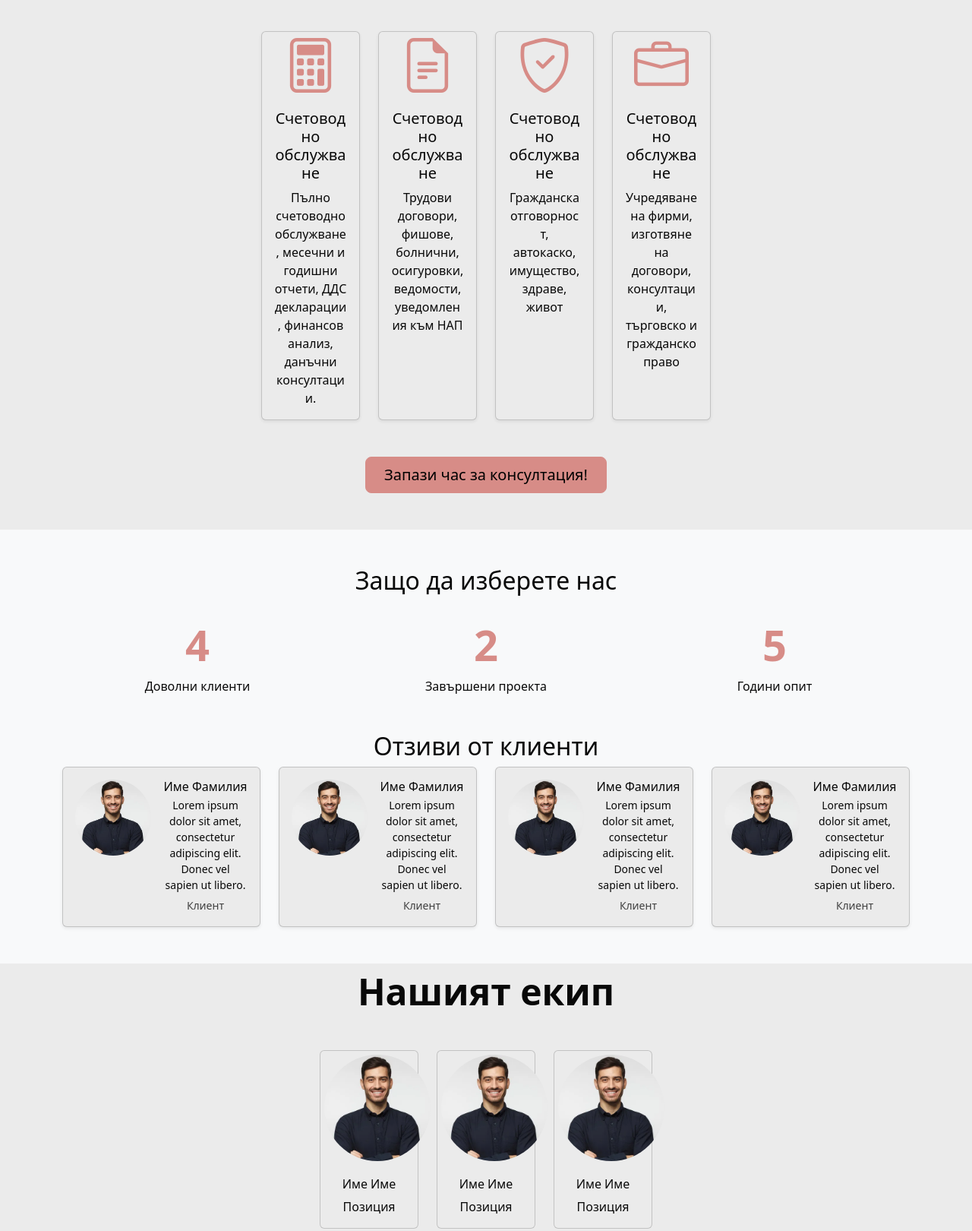
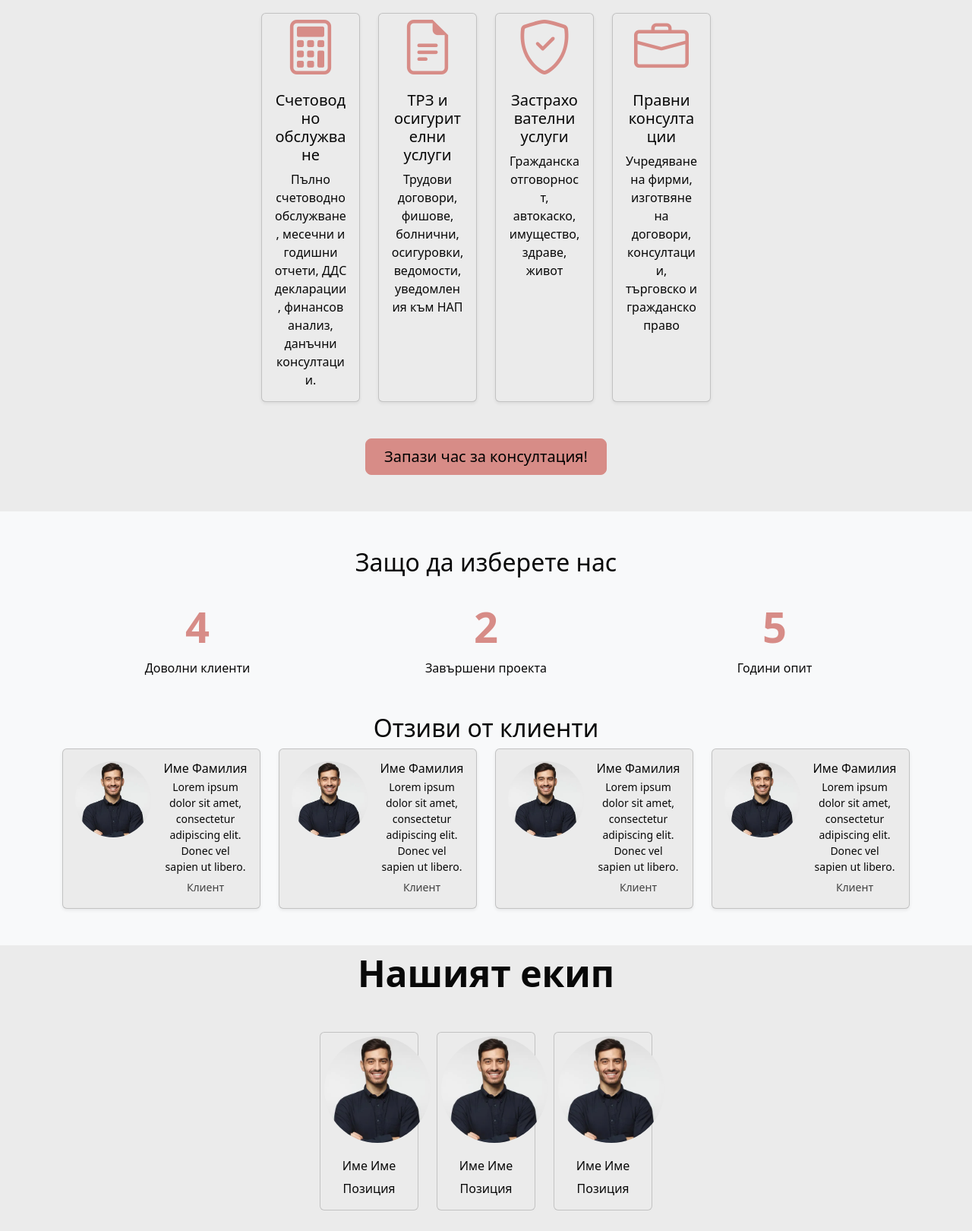
Before and after one commit to Urek00Bg/SandMConsultCompanyLtd, a website: page index.html in a window 1280 px wide. Shown: the part 460-2080 px from the top of the page at 76% size. Drawn offline with nearby package versions, Linux system fonts and the light colour scheme; a web font is replaced by a local one.

Commit message:
1.1.5 more accessability

```diff
--- a/index.html
+++ b/index.html
@@ -29,7 +29,8 @@
 
 
   <body>
-    <main>
+    <a href="#main" class="visually-hidden-focusable">Пропусни към съдържанието</a>
+    <main id="main">
       <header>
       <nav class="navbar navbar-expand-lg bg-body-tertiary">
         <div class="container-fluid">
@@ -64,9 +65,9 @@
   <!--<svg xmlns="http://www.w3.org/2000/svg" viewBox="0 0 1440 320">
     <path fill="#0099ff" fill-opacity="1" d="M0,32L120,48C240,64,480,96,720,96C960,96,1200,64,1320,48L1440,32L1440,320L1320,320C1200,320,960,320,720,320C480,320,240,320,120,320L0,320Z"></path>
   </svg>-->
-    <div class="px-4 py-5  text-center">
-      <img class="d-block mx-auto mb-4" src="./assets/images/logo.webp" alt="" width="172" height="157">
-      <h1 class="display-5 fw-bold">СиМ Консулт Къмпани</h1>
+  <div class="px-4 py-5 text-center">
+    <img src="./assets/images/logo.webp" alt="Лого на СиМ Консулт Къмпани" width="172" height="157">
+    <h1 id="hero-title" class="display-5 fw-bold">СиМ Консулт Къмпани</h1>
       <p> Заедно градим стабилност и сигурност – цялостно счетоводно обслужване, ТРЗ и осигурителни услуги,<br>
       застрахователна защита и професионални правни консултации за вашия бизнес.</p>
       <div class="col-lg-6 mx-auto">
@@ -90,7 +91,7 @@
             <div class="card h-100 shadow-sm text-center">
                 <center> <i class="bi bi-file-earmark-text display-2 text-primary mb-3"></i></center>
               <div class="card-body">
-                <h2 class="h5 card-title">Счетоводно обслужване</h2>
+                <h2 class="h5 card-title">ТРЗ и осигурителни услуги</h2>
                 <p class="card-text">Трудови договори, фишове, болнични, осигуровки, ведомости, уведомления към НАП</p>
 
               </div>
@@ -102,7 +103,7 @@
             <div class="card h-100 shadow-sm text-center">
                 <center> <i class="bi bi-shield-check display-2 text-primary mb-3"></i></center>
               <div class="card-body">
-                <h2 class="h5 card-title">Счетоводно обслужване</h2>
+                <h2 class="h5 card-title">Застрахователни услуги</h2>
                 <p class="card-text">Гражданска отговорност, автокаско, имущество, здраве, живот</p>
 
               </div>
@@ -114,7 +115,7 @@
             <div class="card h-100 shadow-sm text-center">
                 <center> <i class="bi bi-briefcase display-2 text-primary mb-3"></i></center>
               <div class="card-body">
-                <h2 class="h5 card-title">Счетоводно обслужване</h2>
+                <h2 class="h5 card-title">Правни консултации</h2>
                 <p class="card-text">Учредяване на фирми, изготвяне на договори, консултации, търговско и гражданско право</p>
 
               </div>
@@ -162,7 +163,7 @@
                   class="rounded-circle me-3"
                   style="width:100px; height:100px; object-fit:cover;">
               <div>
-                <h3 class="h6 card-title mb-1">Име Фамилия</h3>
+                <p class="h6 card-title mb-1">Име Фамилия</p>
                 <p class="card-text small mb-1">
                   Lorem ipsum dolor sit amet, consectetur adipiscing elit. Donec vel sapien ut libero.
                 </p>
@@ -181,7 +182,7 @@
                   class="rounded-circle me-3"
                   style="width:100px; height:100px; object-fit:cover;">
               <div>
-                <h3 class="h6 card-title mb-1">Име Фамилия</h3>
+                <p class="h6 card-title mb-1">Име Фамилия</p>
                 <p class="card-text small mb-1">
                   Lorem ipsum dolor sit amet, consectetur adipiscing elit. Donec vel sapien ut libero.
                 </p>
@@ -200,7 +201,7 @@
                   class="rounded-circle me-3"
                   style="width:100px; height:100px; object-fit:cover;">
               <div>
-                <h3 class="h6 card-title mb-1">Име Фамилия</h3>
+                <p class="h6 card-title mb-1">Име Фамилия</p>
                 <p class="card-text small mb-1">
                   Lorem ipsum dolor sit amet, consectetur adipiscing elit. Donec vel sapien ut libero.
                 </p>
@@ -219,7 +220,7 @@
                   class="rounded-circle me-3"
                   style="width:100px; height:100px; object-fit:cover;">
               <div>
-                <h3 class="h6 card-title mb-1">Име Фамилия</h3>
+                <p class="h6 card-title mb-1">Име Фамилия</p>
                 <p class="card-text small mb-1">
                   Lorem ipsum dolor sit amet, consectetur adipiscing elit. Donec vel sapien ut libero.
                 </p>
@@ -253,9 +254,9 @@
           <!-- Card 1 -->
           <div class="col-12 col-sm-6 col-md-4 col-lg-3">
             <div class="card h-100 text-center">
-                <center> <img src="./assets/images/stockPerson.webp" class="rounded-circle" alt="..." style="width: 150px; height: 150px; object-fit: cover; padding: 5px;"></center>
+                <center> <img src="./assets/images/stockPerson.webp" class="rounded-circle" alt="Служител - профилна снимка" style="width: 150px; height: 150px; object-fit: cover; padding: 5px;"></center>
               <div class="card-body">
-                <h3 class="h6 card-title">Име Име</h3>
+                <p class="h6 card-title">Име Име</p>
                 <p class="card-text">Позиция</p>
 
               </div>
@@ -265,9 +266,9 @@
           <!-- Card 2 -->
           <div class="col-12 col-sm-6 col-md-4 col-lg-3">
             <div class="card h-100 text-center">
-                <center> <img src="./assets/images/stockPerson.webp" class="rounded-circle" alt="..." style="width: 150px; height: 150px; object-fit: cover; padding: 5px;"></center>
+                <center> <img src="./assets/images/stockPerson.webp" class="rounded-circle" alt="Служител - профилна снимка" style="width: 150px; height: 150px; object-fit: cover; padding: 5px;"></center>
               <div class="card-body">
-                <h3 class="h6 card-title">Име Име</h3>
+                <p class="h6 card-title">Име Име</p>
                 <p class="card-text">Позиция</p>
 
               </div>
@@ -277,9 +278,9 @@
           <!-- Card 3 -->
           <div class="col-12 col-sm-6 col-md-4 col-lg-3">
             <div class="card h-100 text-center">
-                <center> <img src="./assets/images/stockPerson.webp" class="rounded-circle" alt="..." style="width: 150px; height: 150px; object-fit: cover; padding: 5px;"></center>
+                <center> <img src="./assets/images/stockPerson.webp" class="rounded-circle" alt="Служител - профилна снимка" style="width: 150px; height: 150px; object-fit: cover; padding: 5px;"></center>
               <div class="card-body">
-                <h3 class="h6 card-title">Име Име</h3>
+                <p class="h6 card-title">Име Име</p>
                 <p class="card-text">Позиция</p>
 
               </div>
```
